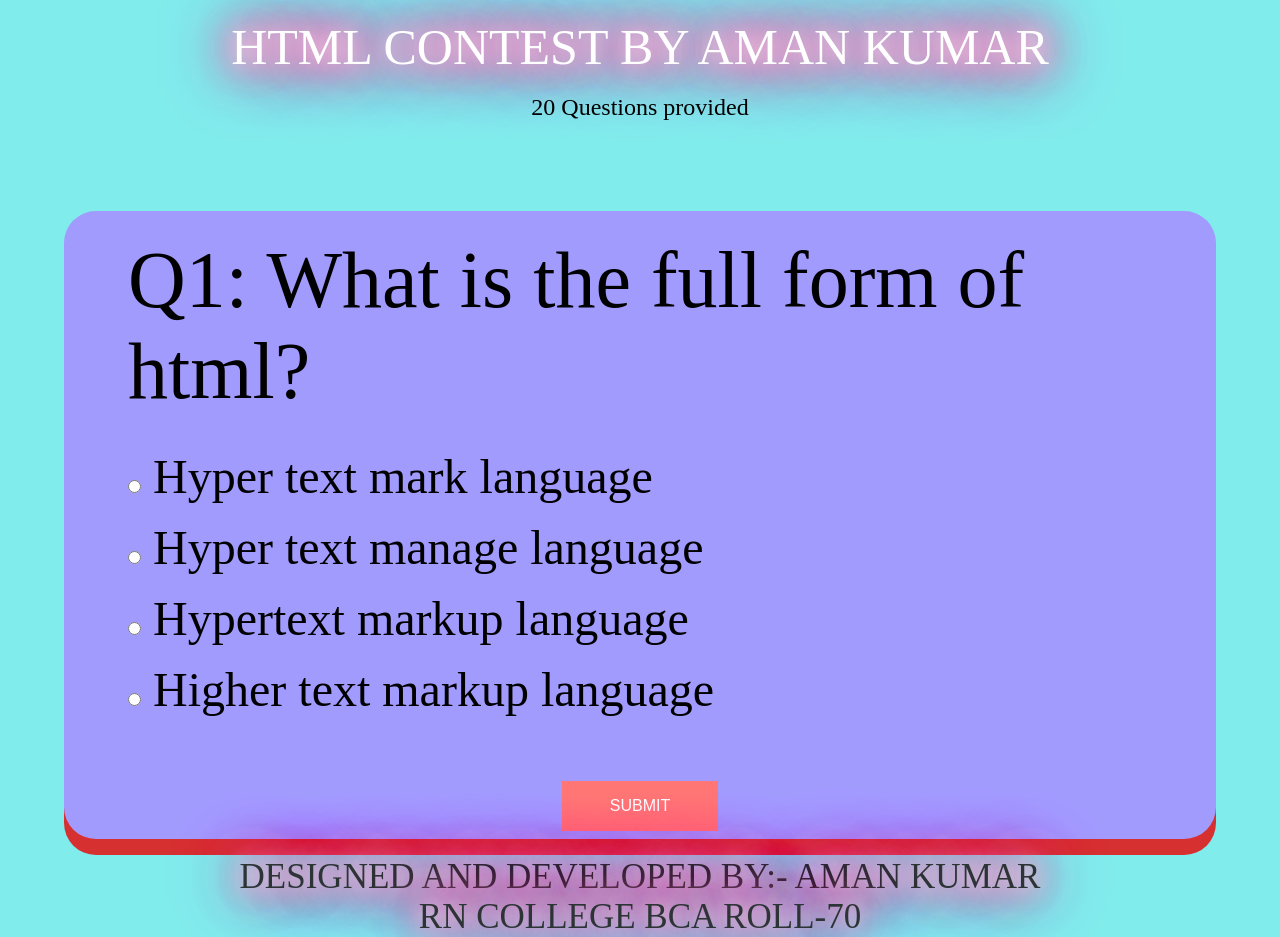
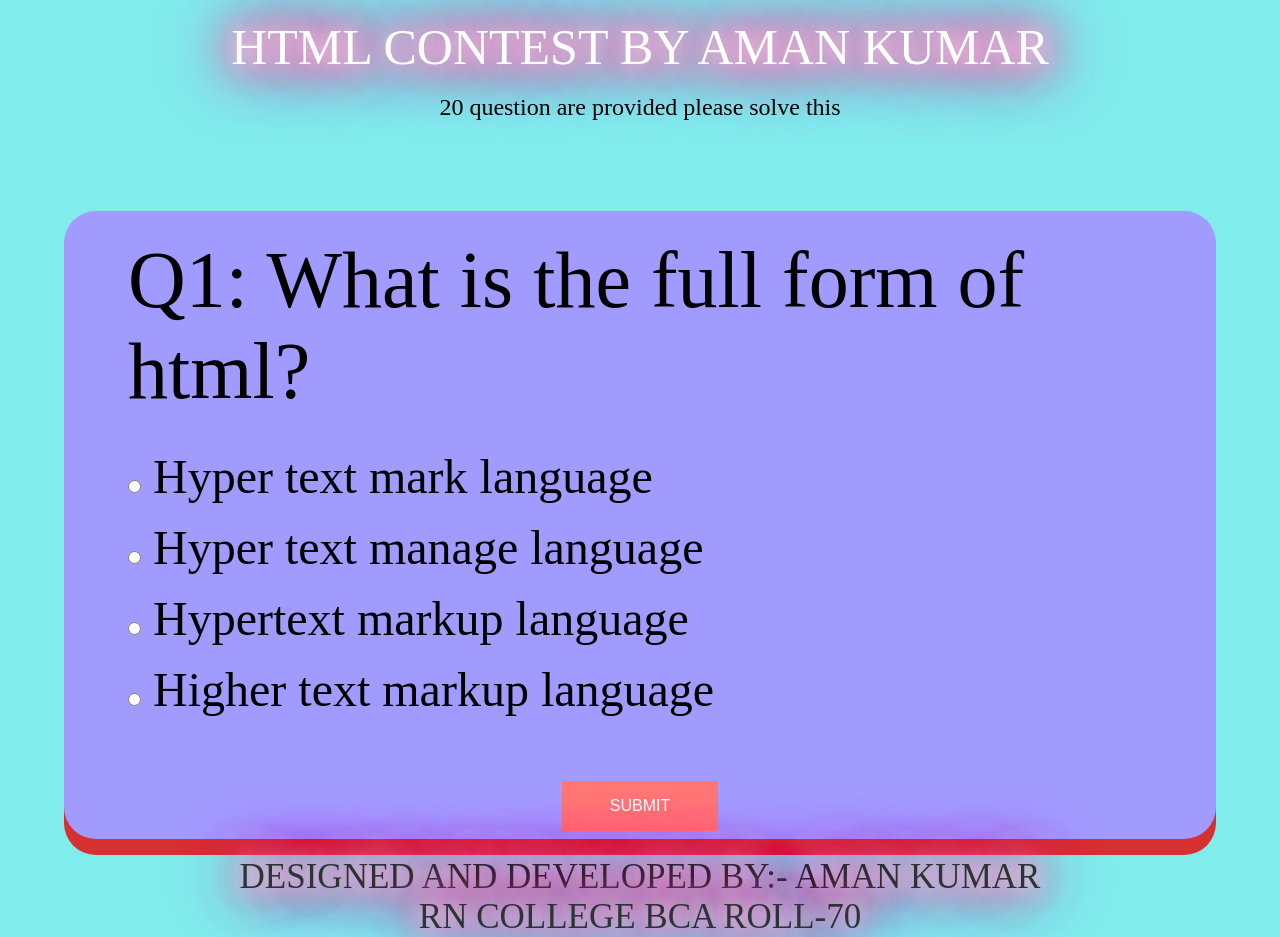
Before and after one commit to amankr97531/htmlquizbyaman, a plain HTML site: page index.html in a window 1280 px wide. Drawn offline with Linux system fonts and the light colour scheme.

Commit message:
Update index.html

```diff
--- a/index.html
+++ b/index.html
@@ -183,7 +183,8 @@ display:none;
      <div class="main-div">
 	    </br>
 		<h1 class="glow">HTML CONTEST BY AMAN KUMAR</h1>
-		<center></br><h2>20 Questions provided</h2></center></br></br></br></br></br>
+		<center></br><h2>20 question are provided please solve this
+</h2></center></br></br></br></br></br>
 		<div id="main">
 	      <div class="inner-div">
 		     <h2 class="question">Question Comes Here</h2>
```
